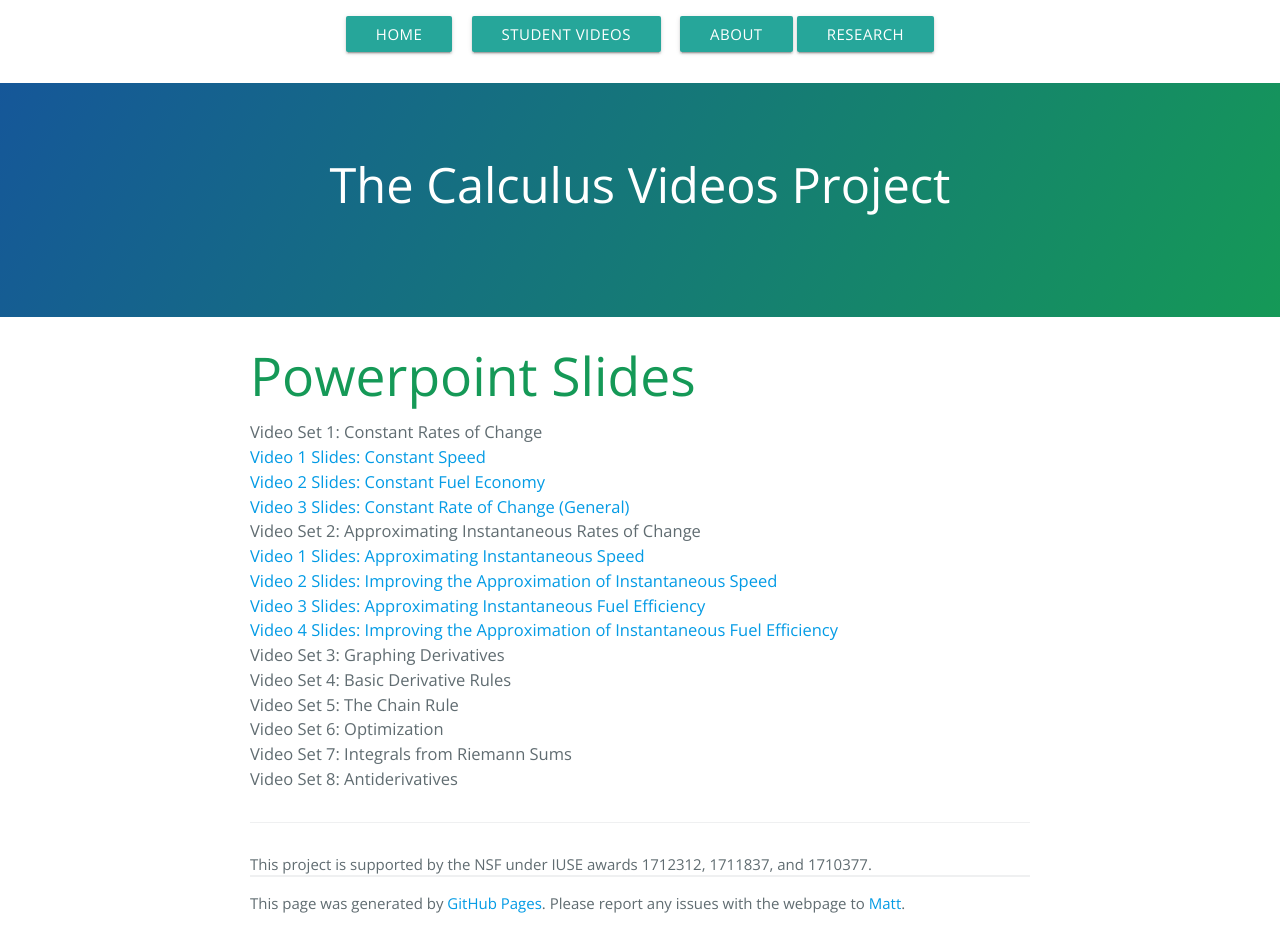
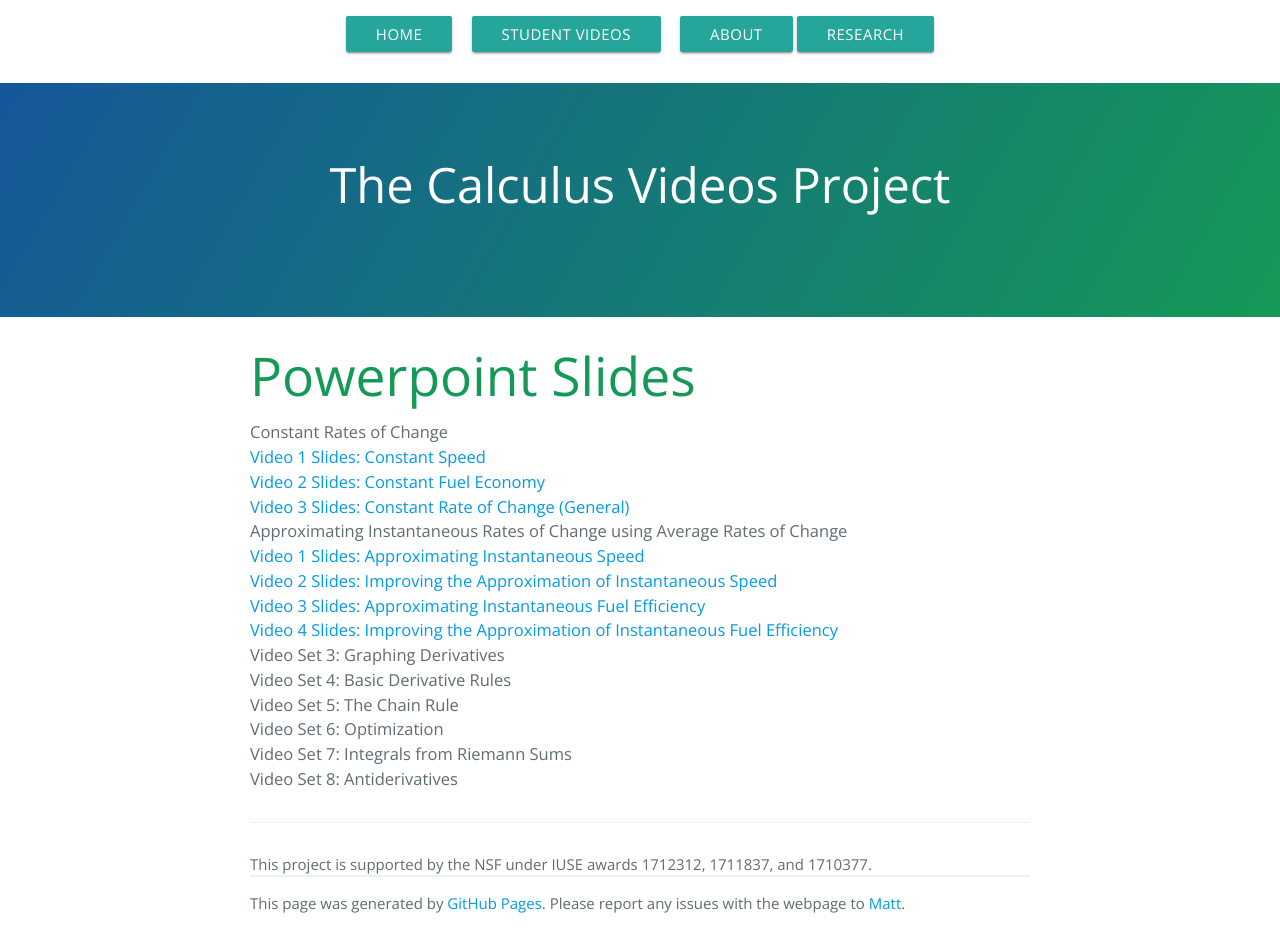
Before and after one commit to calcvids/calcvids.github.io, a Jekyll site: the page built from slides.md, in a window 1280 px wide. Built offline with Jekyll 4.4.1, drawn with Linux system fonts in a browser that asks for light colours; nearby versions of some CDN libraries; our own code applies the rules of GitHub Pages for plain Markdown files.

Commit message:
Updated Links
Added new links for slides and videos for Set 2

```diff
--- a/slides.md
+++ b/slides.md
@@ -1,13 +1,13 @@
 ## Powerpoint Slides
-  - Video Set 1: Constant Rates of Change
+  - Constant Rates of Change
     - [Video 1 Slides: Constant Speed](https://drive.google.com/open?id=1yZTdd409_NPfkpfx0-l4pel-cKWd7cz9)
     - [Video 2 Slides: Constant Fuel Economy](https://drive.google.com/open?id=1WHOds4V7408SX9UNp9kER02gX2yFhVHA)
     - [Video 3 Slides: Constant Rate of Change (General)](https://drive.google.com/open?id=1MGgb4AYSB0pCfJSY8v4ytH-SCZmVqWFV)
-  - Video Set 2: Approximating Instantaneous Rates of Change
-    - [Video 1 Slides: Approximating Instantaneous Speed](https://drive.google.com/open?id=0B7OjER7Z3zvDdDk2Y2FLRk9MM28)
-    - [Video 2 Slides: Improving the Approximation of Instantaneous Speed](https://drive.google.com/open?id=0B7OjER7Z3zvDMDlhM3VUOGZjc28)
-    - [Video 3 Slides: Approximating Instantaneous Fuel Efficiency](https://drive.google.com/open?id=0B7OjER7Z3zvDMEQ4NWw4cmVsNlk)
-    - [Video 4 Slides: Improving the Approximation of Instantaneous Fuel Efficiency](https://drive.google.com/open?id=0B7OjER7Z3zvDMlQ3UVkzTjhBWnc)
+  - Approximating Instantaneous Rates of Change using Average Rates of Change
+    - [Video 1 Slides: Approximating Instantaneous Speed](https://drive.google.com/file/d/1uDLDfujhx5ULw2tKG8IkIlGYTqRE9UYk/view?usp=sharing)
+    - [Video 2 Slides: Improving the Approximation of Instantaneous Speed](https://drive.google.com/open?id=1S5UgxpdPQwKQQoLS97UssbqrsyZomq4Y)
+    - [Video 3 Slides: Approximating Instantaneous Fuel Efficiency](https://drive.google.com/open?id=1_WM9XT4Mp-FM24XHC2RUbme8CsMQ4jFy)
+    - [Video 4 Slides: Improving the Approximation of Instantaneous Fuel Efficiency](https://drive.google.com/open?id=1u-KKd7YC7albuy2RiXQx9vne5Vcx8Yd8)
   - Video Set 3: Graphing Derivatives
   - Video Set 4: Basic Derivative Rules
   - Video Set 5: The Chain Rule
```
Also changed, not shown: videos.md (+4 -4 lines), 1 other file.
